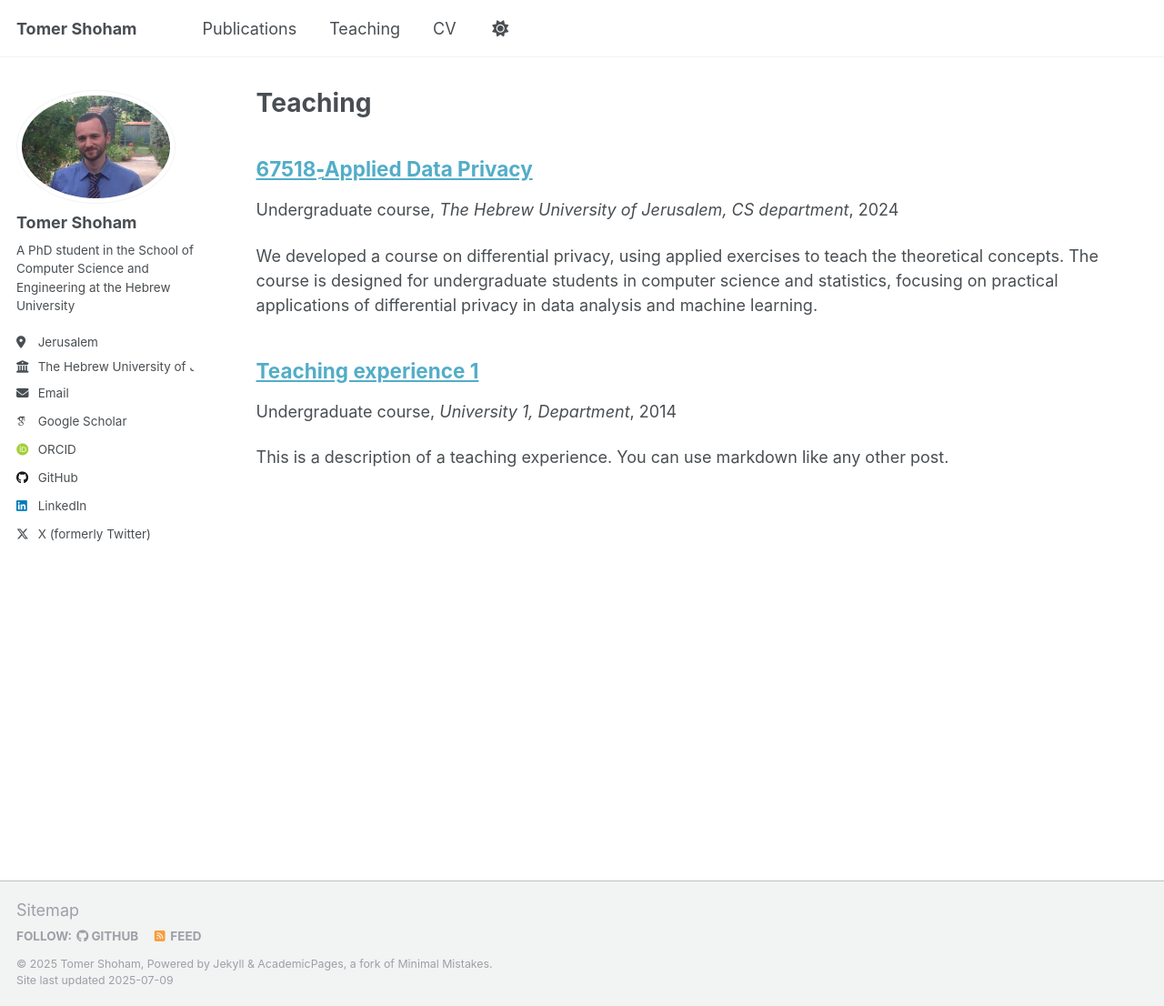
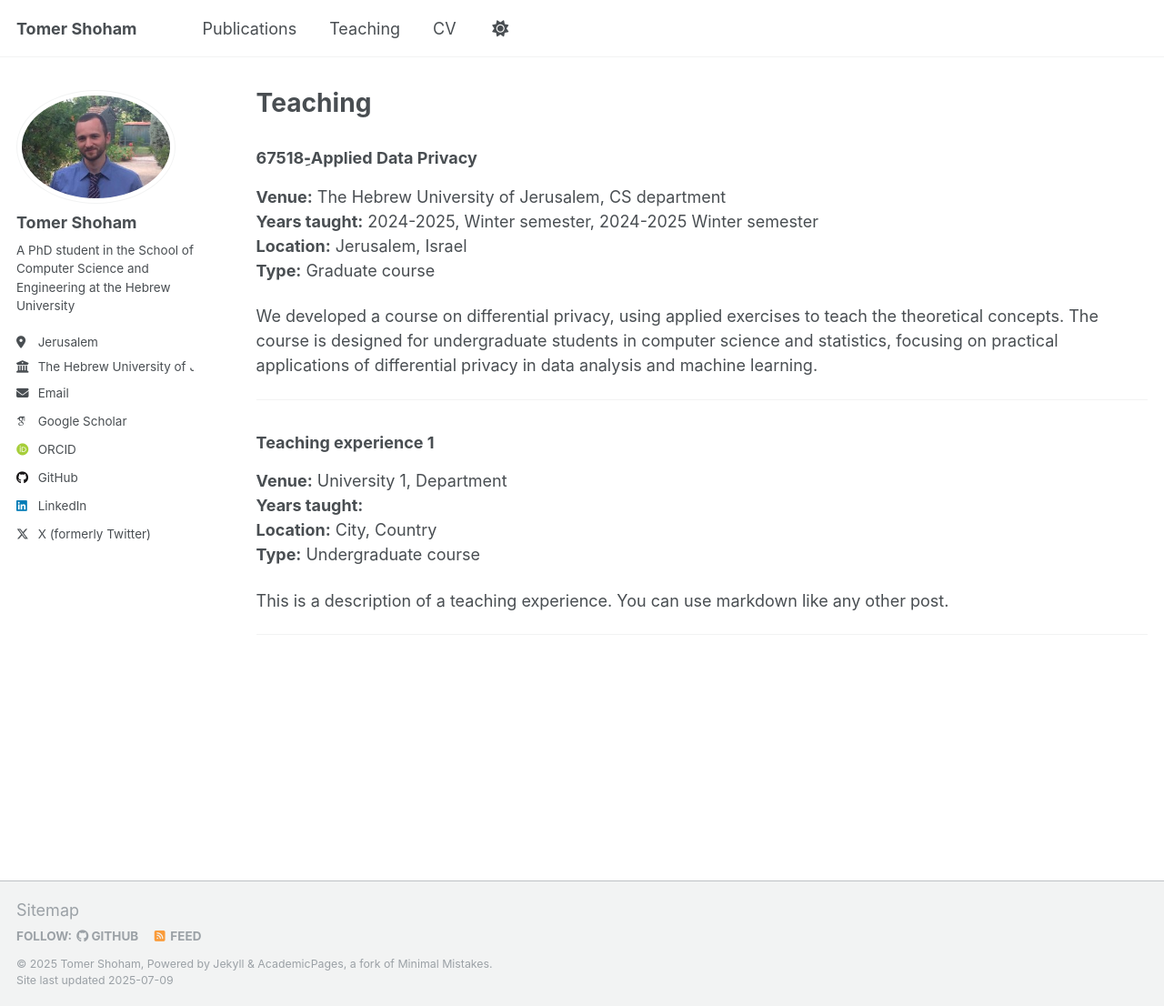
Before and after one commit to TomerShoham1/TomerShoham1.github.io, a Jekyll site: the page built from _pages/teaching.html, in a window 1280 px wide and 1106 px high. Shown: the whole window at 91% size. Built offline with Jekyll 4.4.1, drawn with Linux system fonts in a browser that asks for light colours; some web fonts are replaced; a script that is not in the unit is left out.

Commit message:
Another minor fixes 1

```diff
--- a/_pages/teaching.html
+++ b/_pages/teaching.html
@@ -7,6 +7,20 @@ author_profile: true
 
 {% include base_path %}
 
+<!--{% for post in site.teaching reversed %}-->
+<!--  {% include archive-single.html %}-->
+<!--{% endfor %}-->
+
 {% for post in site.teaching reversed %}
-  {% include archive-single.html %}
+  <div>
+    <h3>{{ post.title }}</h3>
+    <p>
+      <strong>Venue:</strong> {{ post.venue }}<br>
+      <strong>Years taught:</strong> {{ post.years_taught }}<br>
+      <strong>Location:</strong> {{ post.location }}<br>
+      <strong>Type:</strong> {{ post.type }}<br>
+    </p>
+    <p>{{ post.excerpt }}</p>
+    <hr>
+  </div>
 {% endfor %}
--- a/_teaching/Applied_DP.md
+++ b/_teaching/Applied_DP.md
@@ -1,11 +1,11 @@
 ---
 title: "67518-ِApplied Data Privacy"
 collection: teaching
-type: "Undergraduate course"
+type: "Graduate course"
 permalink: /teaching/Applied_DP
 venue: "The Hebrew University of Jerusalem, CS department"
 date: 2024-11-01
-semester: "Winter semester 2024-2026"
+years_taught: "2024-2025, Winter semester, 2024-2025 Winter semester"
 location: "Jerusalem, Israel"
 ---
 
```
